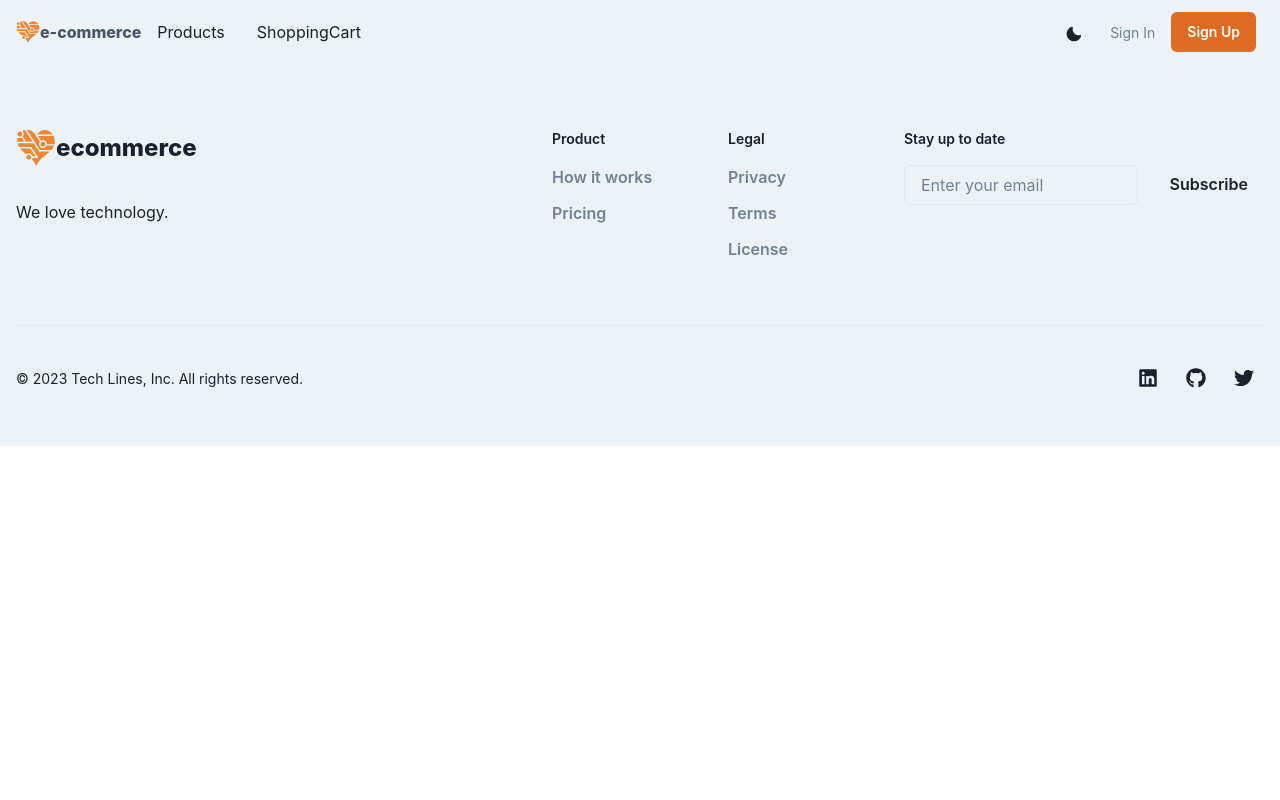
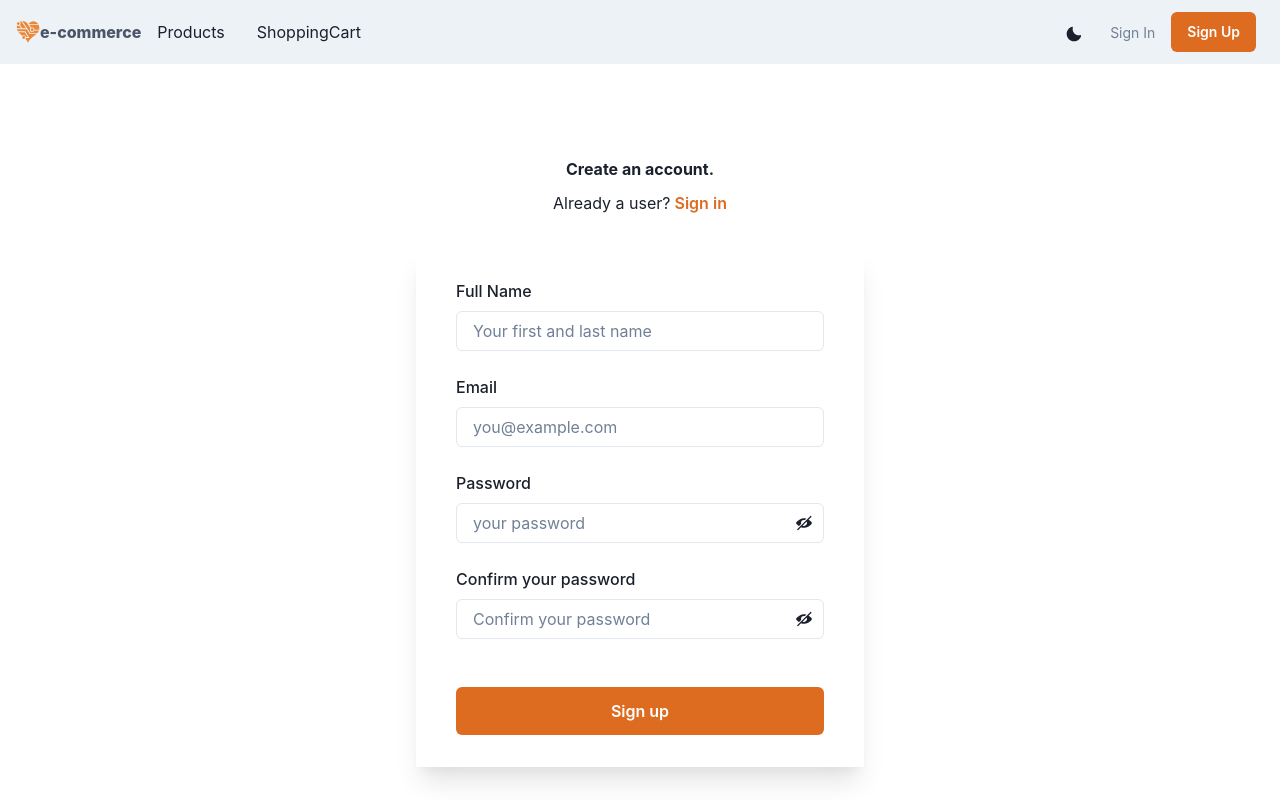
Before and after one commit to eudeamonism/ecommerce, a React (Create React App) app in the folder client/: page /registration in a window 1280 px wide. Shown: the top 800 px of the page. Built offline with nearby package versions, Linux system fonts and the light colour scheme.

Commit message:
Login & Registration

```diff
--- a/client/public/index.html
+++ b/client/public/index.html
@@ -5,45 +5,25 @@
     <meta charset="utf-8" />
     <link rel="icon" href="%PUBLIC_URL%/favicon.png" />
     <meta name="viewport" content="width=device-width, initial-scale=1" />
-    <script>
+    <!-- <script>
         if (navigator.userAgent.includes('Chrome')) {
             document.write('<meta name="theme-color" content="#ffffff />')
         }
-    </script>
-    <meta name="msapplication-TileColor" content="#000000">
+    </script> -->
+    <!-- <meta name="msapplication-TileColor" content="#000000">
 
-    <meta name="description" content="Web site created using create-react-app" />
-    <link rel="apple-touch-icon" href="%PUBLIC_URL%/logo192.png" />
-    <!--
-      manifest.json provides metadata used when your web app is installed on a
-      user's mobile device or desktop. See https://developers.google.com/web/fundamentals/web-app-manifest/
-    -->
+    <meta name="description" content="Web site created using create-react-app" /> -->
+   <!--  <link rel="apple-touch-icon" href="%PUBLIC_URL%/logo192.png" /> -->
+
     <link rel="manifest" href="%PUBLIC_URL%/manifest.json" />
-    <!--
-      Notice the use of %PUBLIC_URL% in the tags above.
-      It will be replaced with the URL of the `public` folder during the build.
-      Only files inside the `public` folder can be referenced from the HTML.
 
-      Unlike "/favicon.ico" or "favicon.ico", "%PUBLIC_URL%/favicon.ico" will
-      work correctly both with client-side routing and a non-root public URL.
-      Learn how to configure a non-root public URL by running `npm run build`.
-    -->
     <title>ecommerce | ecommerce</title>
 </head>
 
 <body>
     <noscript>You need to enable JavaScript to run this app.</noscript>
     <div id="root"></div>
-    <!--
-      This HTML file is a template.
-      If you open it directly in the browser, you will see an empty page.
 
-      You can add webfonts, meta tags, or analytics to this file.
-      The build step will place the bundled scripts into the <body> tag.
-
-      To begin the development, run `npm start` or `yarn start`.
-      To create a production bundle, use `npm run build` or `yarn build`.
-    -->
 </body>
 
 </html>
--- a/client/src/App.js
+++ b/client/src/App.js
@@ -9,6 +9,7 @@ import ProductScreen from './screens/ProductScreen';
 import Footer from './components/Footer';
 import LandingScreen from './screens/LandingScreen';
 import LoginScreen from './screens/LoginScreen';
+import RegistrationScreen from './screens/RegistrationScreen';
 
 function App() {
 	return (
@@ -23,6 +24,7 @@ function App() {
 						<Route path='/product/:id' element={<ProductScreen />} />
 						<Route path='/cart' element={<CartScreen />} />
 						<Route path='/login' element={<LoginScreen />} />
+						<Route path='/registration' element={<RegistrationScreen />} />
 					</Routes>
 				</main>
 				<Footer />
--- a/client/src/redux/actions/userActions.js
+++ b/client/src/redux/actions/userActions.js
@@ -32,3 +32,30 @@ export const logout = () => (dispatch) => {
 	localStorage.removeItem('userInfo');
 	dispatch(userLogout());
 };
+
+export const register = (name, email, password) => async (dispatch) => {
+	dispatch(setLoading(true));
+	try {
+		const config = {
+			headers: {
+				'Content-Type': 'application/json',
+			},
+		};
+
+		//if API successful, then data object is returned
+		const { data } = await axios.post('/api/users/register', { email, password, name }, config);
+		//Successful data object is dispatched and received as payload in slice, reducer userLogin
+		dispatch(userLogin(data));
+		localStorage.setItem('userInfo', JSON.stringify(data));
+	} catch (error) {
+		dispatch(
+			setError(
+				error.response && error.response.data
+					? error.response.data.message
+					: error.message
+					? error.message
+					: 'An unexpected error has occured. Please try again later.'
+			)
+		);
+	}
+};
--- a/client/src/screens/RegistrationScreen.jsx
+++ b/client/src/screens/RegistrationScreen.jsx
@@ -0,0 +1,124 @@
+import {
+	Box,
+	Button,
+	Container,
+	FormControl,
+	Heading,
+	HStack,
+	Stack,
+	Text,
+	useBreakpointValue,
+	useColorModeValue as mode,
+	AlertIcon,
+	AlertTitle,
+	Alert,
+	AlertDescription,
+	useToast,
+} from '@chakra-ui/react';
+
+import TextField from '../components/TextField';
+import PasswordTextField from '../components/PasswordTextField';
+import { useState, useEffect } from 'react';
+import { Formik } from 'formik';
+import * as Yup from 'yup';
+import { useDispatch, useSelector } from 'react-redux';
+import { useNavigate, Link as ReactLink } from 'react-router-dom';
+import { register } from '../redux/actions/userActions';
+
+const RegistrationScreen = () => {
+	const navigate = useNavigate();
+	const dispatch = useDispatch();
+	const user = useSelector((state) => state.user);
+	//Pulling from initial state variables in slice
+	const { loading, error, userInfo } = user;
+	const redirect = '/products';
+	const toast = useToast();
+
+	const headingBR = useBreakpointValue({ base: 'xs', md: 'sm' });
+    const boxBR = useBreakpointValue({ base: 'transparent', md: 'bg-surface' });
+
+    //We're using useEffect to observe what is happening in our Redux store
+    useEffect(() => {
+        if (userInfo) {
+            navigate(redirect);
+            toast({description: 'Account created. Welcome aboard.', status: 'success', isClosable: true});
+        }
+    }, [userInfo, redirect, error, navigate, toast])
+
+	return (
+		<Formik
+			initialValues={{ email: '', password: '', name: '' }}
+			validationSchema={Yup.object({
+				name: Yup.string().min(1).required('A name is required.'),
+				email: Yup.string().email('Invalid email.').required('An email address is required.'),
+				password: Yup.string()
+					.min(1, 'Password is too short - must contain at least 1 character.')
+					.required('Password is required.'),
+				confirmPassword: Yup.string()
+					.min(1, 'Password is too short - must contain at least 1 character.')
+					.required('Password is required.')
+					.oneOf([Yup.ref('password'), null], 'Passwords must match.'),
+			})}
+			onSubmit={(values) => {
+				dispatch(register(values.name, values.email, values.password));
+			}}>
+			{(formik) => (
+				<Container maxW='lg' py={{ base: '12', md: '24' }} px={{ base: '0', md: '8' }} minH='4xl'>
+					<Stack spacing='8'>
+						<Stack spacing='6'>
+							<Stack spacing={{ base: '2', md: '3' }} textAlign='center'>
+								<Heading size={headingBR}>Create an account.</Heading>
+								<HStack spacing='1' justify='center'>
+									<Text color='muted'>Already a user?</Text>
+									<Button as={ReactLink} to='/registration' variant='link' colorScheme='orange'>
+										Sign in
+									</Button>
+								</HStack>
+							</Stack>
+						</Stack>
+						<Box
+							py={{ base: '0', md: '8' }}
+							px={{ base: '4', md: '10' }}
+							bg={{ boxBR }}
+							boxShadow={{ base: 'none', md: 'xl' }}>
+							<Stack spacing='6' as='form' onSubmit={formik.handleSubmit}>
+								{error && (
+									<Alert
+										status='error'
+										flexDirection='column'
+										alignItems='center'
+										justifyContent='center'
+										textAlign='center'>
+										<AlertIcon />
+										<AlertTitle>We are sorry!</AlertTitle>
+										<AlertDescription>{error}</AlertDescription>
+									</Alert>
+								)}
+								<Stack spacing='5'>
+									<FormControl>
+										<TextField type='text' name='name' placeholder='Your first and last name' label='Full Name' />
+										<TextField type='text' name='email' placeholder='you@example.com' label='Email' />
+										<PasswordTextField type='password' name='password' placeholder='your password' label='Password' />
+										<PasswordTextField
+											type='password'
+											name='confirmPassword'
+											placeholder='Confirm your password'
+											label='Confirm your password'
+										/>
+									</FormControl>
+								</Stack>
+								<Stack spacing='6'>
+									<Button colorScheme='orange' size='lg' fontSize='md' isLoading={loading} type='submit'>
+										Sign up
+									</Button>
+								</Stack>
+							</Stack>
+						</Box>
+					</Stack>
+				</Container>
+			)}
+		</Formik>
+	);
+};
+
+export default RegistrationScreen;
```
Also changed, not shown: client/public/manifest.json.
